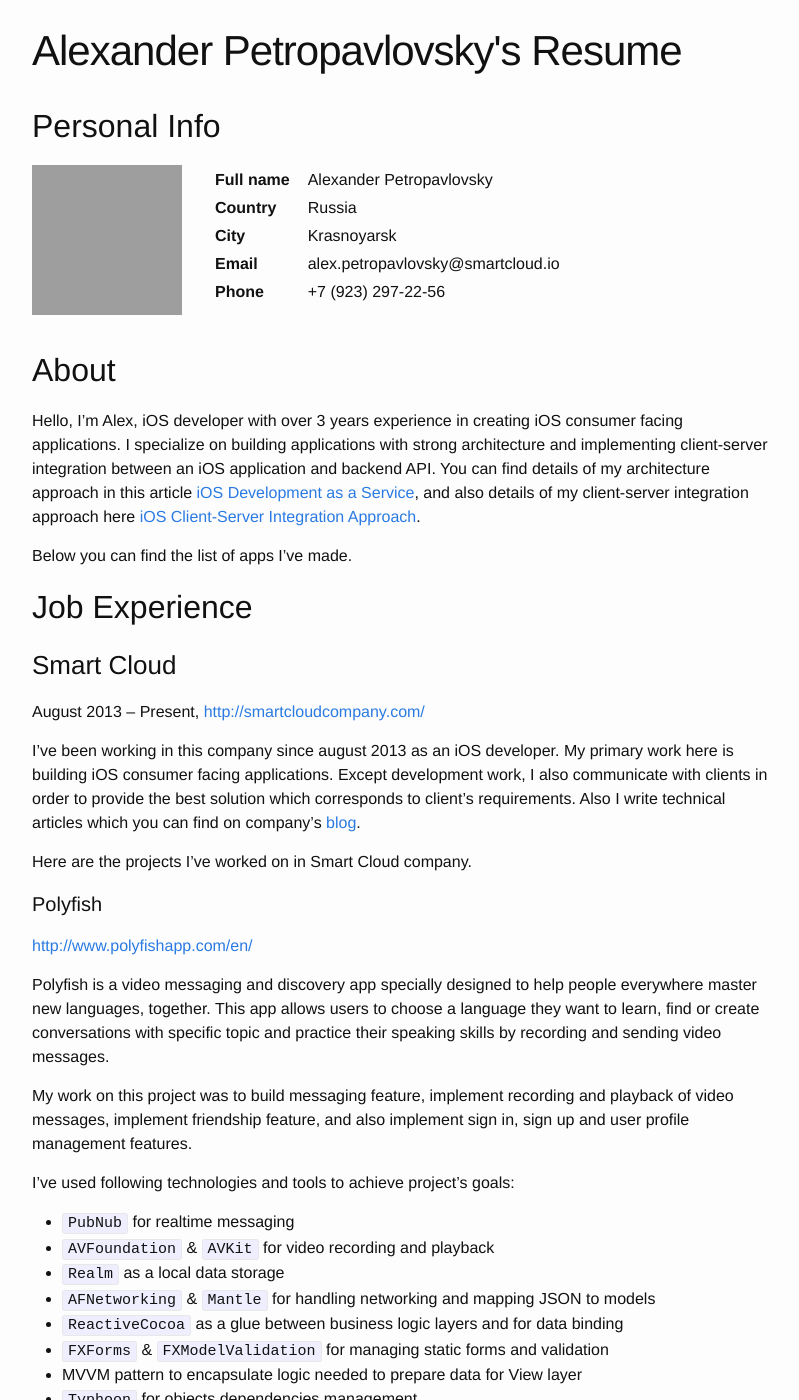
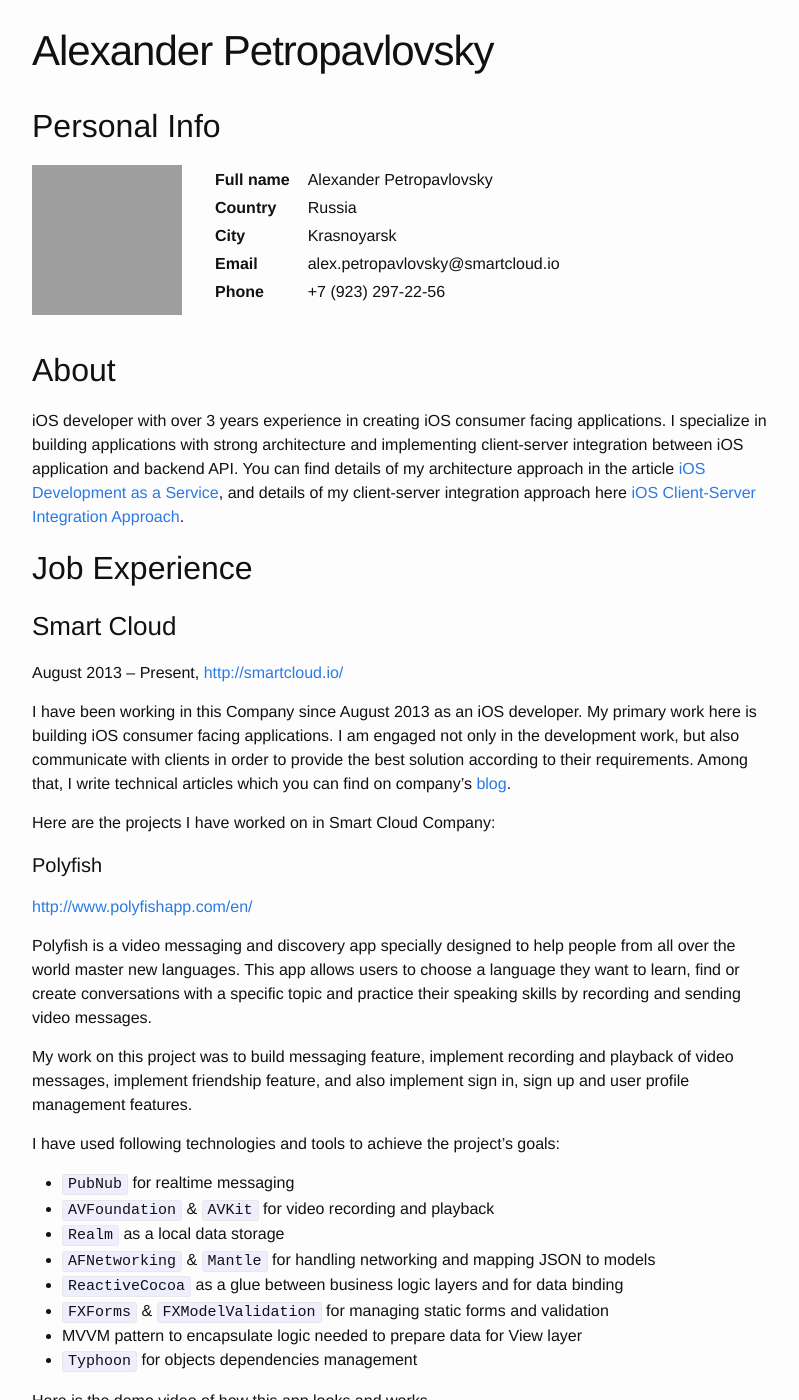
Before and after one commit to petalvlad/petalvlad, a Jekyll site: the page built from _posts/2015-09-05-resume.markdown, in a window 1280 px wide and 1400 px high. Shown: the whole window, without its empty margins (238-1037 px from the left). Built offline with Jekyll 4.4.1, drawn with Linux system fonts in a browser that asks for light colours; some of the changed text lies outside the part shown; grey boxes are pictures that could not be loaded.

Commit message:
Update 2015-09-05-resume.markdown

```diff
--- a/_posts/2015-09-05-resume.markdown
+++ b/_posts/2015-09-05-resume.markdown
@@ -1,6 +1,6 @@
 ---
 layout: empty
-title:  "Alexander Petropavlovsky's Resume"
+title:  "Alexander Petropavlovsky"
 date:   2015-09-05 07:06:01
 categories: resume
 permalink: resume
@@ -48,29 +48,27 @@ redirect_from: "/2015/09/05/resume/"
 
 ## About
 
-Hello, I'm Alex, iOS developer with over 3 years experience in creating iOS consumer facing applications. I specialize on building applications with strong architecture and implementing client-server integration between an iOS application and backend API. You can find details of my architecture approach in this article [iOS Development as a Service](http://www.sm-cloud.com/ios-development-as-a-service/), and also details of my client-server integration approach here [iOS Client-Server Integration Approach](http://www.sm-cloud.com/ios-client-server-integration-approach/).
-
-Below you can find the list of apps I've made.
+iOS developer with over 3 years experience in creating iOS consumer facing applications. I specialize in building applications with strong architecture and implementing client-server integration between iOS application and backend API. You can find details of my architecture approach in the article [iOS Development as a Service](http://www.sm-cloud.com/ios-development-as-a-service/), and details of my client-server integration approach here [iOS Client-Server Integration Approach](http://www.sm-cloud.com/ios-client-server-integration-approach/).
 
 ## Job Experience
 
 ### Smart Cloud
 
-August 2013 – Present, [http://smartcloudcompany.com/](http://smartcloudcompany.com/)
+August 2013 – Present, [http://smartcloud.io/](http://smartcloud.io/)
 
-I’ve been working in this company since august 2013 as an iOS developer. My primary work here is building iOS consumer facing applications. Except development work, I also communicate with clients in order to provide the best solution which corresponds to client's requirements. Also I write technical articles which you can find on company's [blog](http://www.sm-cloud.com/).
+I have been working in this Сompany since August 2013 as an iOS developer. My primary work here is building iOS consumer facing applications.  I am engaged not only in the development work, but also communicate with clients in order to provide the best solution according to their requirements. Among that, I write technical articles which you can find on company’s [blog](http://www.sm-cloud.com/).
 
-Here are the projects I’ve worked on in Smart Cloud company.
+Here are the projects I have worked on in Smart Cloud Company:
 
 #### Polyfish
 
 [http://www.polyfishapp.com/en/](http://www.polyfishapp.com/en/)
 
-Polyfish is a video messaging and discovery app specially designed to help people everywhere master new languages, together. This app allows users to choose a language they want to learn, find or create conversations with specific topic and practice their speaking skills by recording and sending video messages.
+Polyfish is a video messaging and discovery app specially designed to help people from all over the world master new languages. This app allows users to choose a language they want to learn, find or create conversations with a specific topic and practice their speaking skills by recording and sending video messages.
 
 My work on this project was to build messaging feature, implement recording and playback of video messages, implement friendship feature, and also implement sign in, sign up and user profile management features.
 
-I've used following technologies and tools to achieve project's goals:
+I have used following technologies and tools to achieve the project’s goals:
 
 - `PubNub` for realtime messaging
 - `AVFoundation` & `AVKit` for video recording and playback
@@ -104,9 +102,9 @@ Flow Labs builds a hardware and software ecosystem to help people create and mai
 
 [http://whiteningsimulatorpro.com/](http://whiteningsimulatorpro.com/)
 
-The world's first whitening simulator for dental websites and offices.
+The world’s first whitening simulator for dental websites and offices.
 
-This is a complex product for dentists which consists of many parts. I've implemented following applications during this project:
+This is a complex product for dentists which consists of many parts. I have implemented following applications during this project:
 
 - Whitening Simulator iPad application - demo of how the app works is here [WS Pro demo video](https://www.dropbox.com/s/zf6nfry42o8cacs/wspro-demo.mov?dl=0)
 - Whitening Simulator iPhone application - [App Store link](https://itunes.apple.com/us/app/whitening-simulator/id341030387?mt=8)
@@ -124,10 +122,10 @@ This is a complex product for dentists which consists of many parts. I've implem
 
 iOS client application that helps EDM fans follow their favorite artists and plan festival trips.
 
-My work on this project was to implement following things:
+My work on this project was to implement the following:
 
-- News feature on the iOS application: browsing, searching, saving and favoriting news articles
-- News sources parser - server background worker which periodically fetches news articles from different RSS news aggregators and save them into EDMX database
+- News feature in the iOS application: browsing, searching, saving and favoriting news articles
+- News sources parser – server background worker which periodically fetches news articles from different RSS news aggregators and saves them into EDMX database
 - News Articles review panel, implemented using EmberJS and Ruby On Rails
 
 <br>
@@ -144,7 +142,7 @@ This is a full screen visual messaging app. My work on this project was to build
 
 February 2011 – September 2013, [http://it-commune.com/](http://it-commune.com/)
 
-This was a good place to get technical skills working in pair with great developers, and also to evolve my remote working skills. Work in this company helped me to became familiar with many popular patterns of developing software such as MVP and MVVM and also learn the frameworks and tools needed to build it. Working here I realized that I like to build consumer-facing applications the most and I want to be involved into the process of making decisions about the how the end product should be.
+This was a good place to get technical skills working in pair with great developers, and also to evolve my remote working skills. Work for this company helped me to become familiar with many popular patterns of developing software, such as MVP and MVVM, and also learn frameworks and tools needed to build it. While working there I realized that I liked building consumer-facing applications most of all, and want to be involved into process of making decisions on what the end product should be like.
 
 <br>
 
```
Also changed, not shown: other parts of _posts/2015-09-05-resume.markdown (+2 -2 lines).
